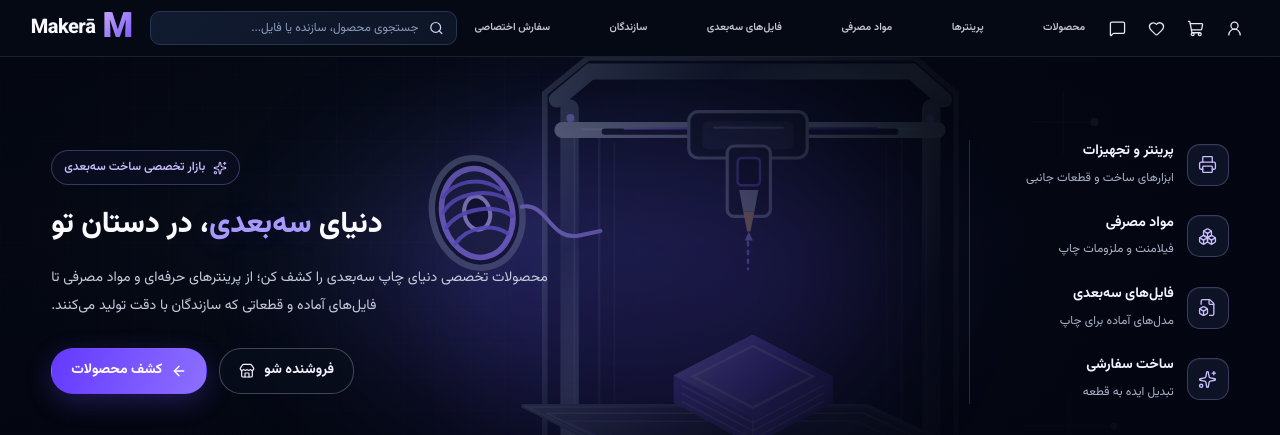
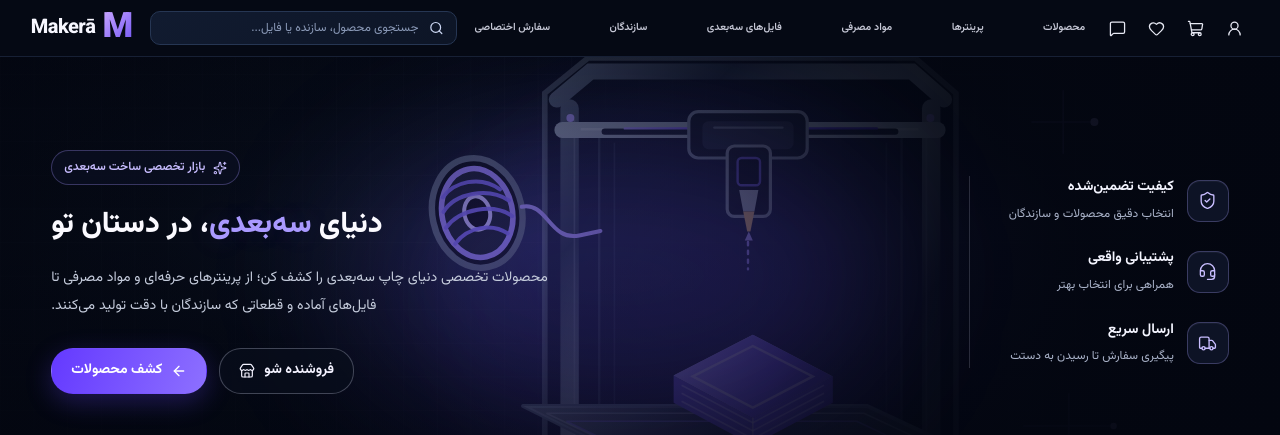
Before and after one commit to ParisaAtaee2000/web-projects, a React (Vite) app in the folder 3d-marketplace/: page / in a window 1280 px wide. Shown: the top 435 px of the page. Built offline with nearby package versions, Linux system fonts and the light colour scheme.

Commit message:
Match hero benefits to the reference trust highlights

```diff
--- a/3d-marketplace/src/components/hero/HeroBenefits.tsx
+++ b/3d-marketplace/src/components/hero/HeroBenefits.tsx
@@ -1,26 +1,21 @@
-import { Boxes, FileBox, Printer, Sparkles } from "lucide-react";
+import { Headset, ShieldCheck, Truck } from "lucide-react";
 import { HeroBenefitItem } from "./HeroBenefitItem";
 
 const features = [
   {
-    title: "پرینتر و تجهیزات",
-    description: "ابزارهای ساخت و قطعات جانبی",
-    Icon: Printer,
+    title: "کیفیت تضمین‌شده",
+    description: "انتخاب دقیق محصولات و سازندگان",
+    Icon: ShieldCheck,
   },
   {
-    title: "مواد مصرفی",
-    description: "فیلامنت و ملزومات چاپ",
-    Icon: Boxes,
+    title: "پشتیبانی واقعی",
+    description: "همراهی برای انتخاب بهتر",
+    Icon: Headset,
   },
   {
-    title: "فایل‌های سه‌بعدی",
-    description: "مدل‌های آماده برای چاپ",
-    Icon: FileBox,
-  },
-  {
-    title: "ساخت سفارشی",
-    description: "تبدیل ایده به قطعه",
-    Icon: Sparkles,
+    title: "ارسال سریع",
+    description: "پیگیری سفارش تا رسیدن به دستت",
+    Icon: Truck,
   },
 ];
 
```
